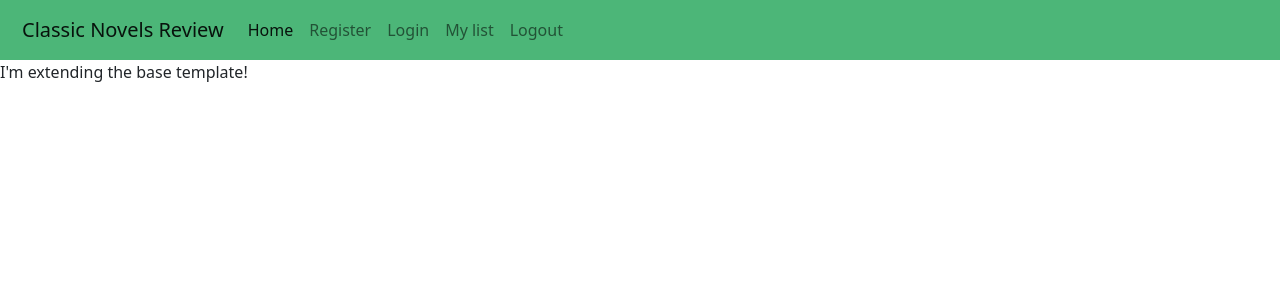
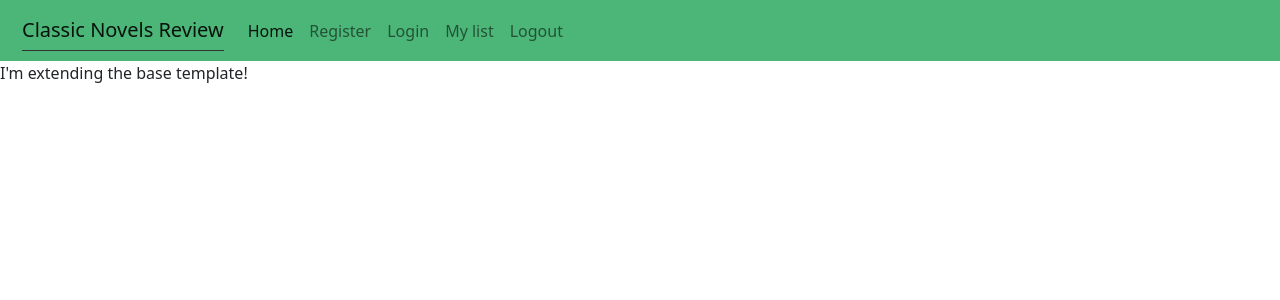
Before and after one commit to dennisdevio/milestone-project-3, a Flask app: page / in a window 1280 px wide, with the pointer over the restyled element. Shown: the top 300 px of the page. Run offline with Flask 2, Linux system fonts and the light colour scheme; data that the repository does not hold is empty; some libraries are stand-ins or nearby versions.

Commit message:
add styling on link hover

```diff
--- a/static/css/style.css
+++ b/static/css/style.css
@@ -12,3 +12,8 @@ html {
     padding: 10px;
     background-color: rgba(23, 161, 80, 0.767);
 }
+
+.navbar a:hover {
+    border-bottom: 1px solid rgb(51, 50, 50);
+
+}
```
